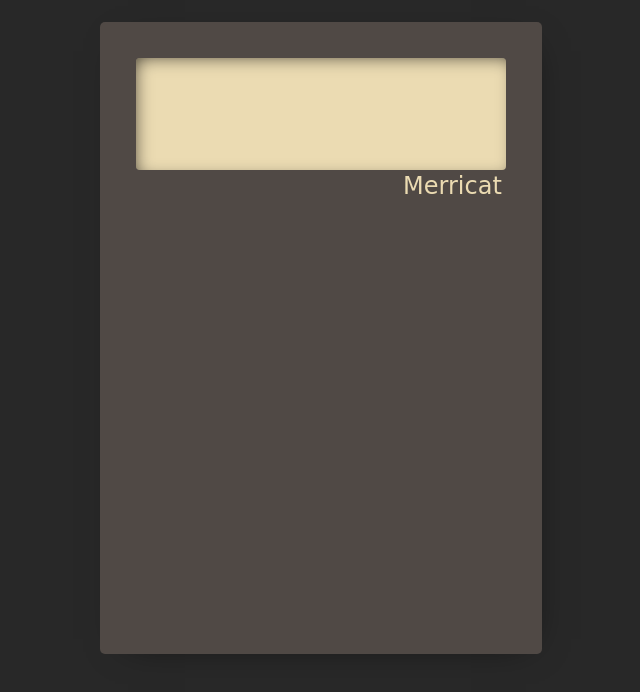
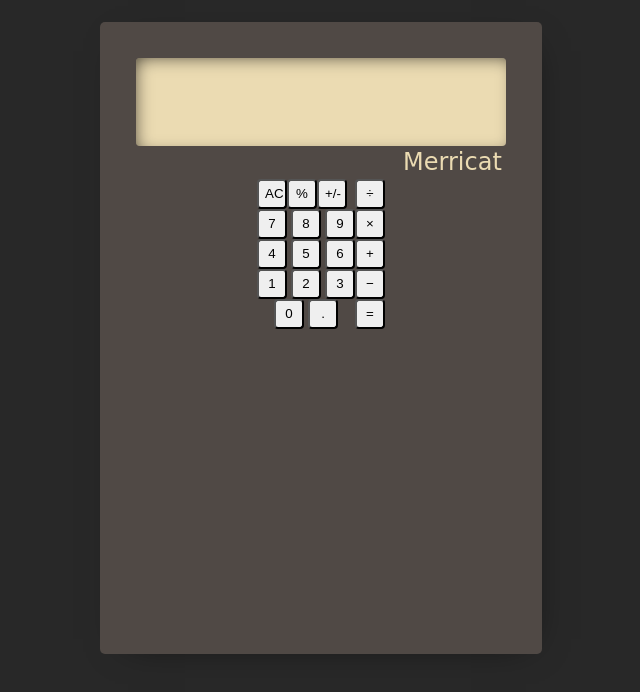
Before and after one commit to merricatbw/calculator, a plain HTML site: page index.html in a window 1280 px wide. Shown: the part 98-790 px from the top of the page, without its empty margins (319-959 px from the left). Drawn offline with Linux system fonts and the light colour scheme; a web font is replaced by a local one.

Commit message:
Add buttons

```diff
--- a/index.css
+++ b/index.css
@@ -71,3 +71,30 @@ h1 {
     color: var(--fg-color);
     text-decoration: none;
 }
+
+.keypad {
+    display: flex;
+    flex-direction: row;
+    height: 100%;
+}
+
+.input {
+    display: flex;
+    flex-direction: column;
+}
+
+.operations {
+    display: flex;
+    flex-direction: column;
+}
+
+
+.functions {
+    display:flex;
+}
+
+.btn {
+    border-radius: 4px;
+    width: 30px;
+    height: 30px;
+}
--- a/index.html
+++ b/index.html
@@ -1,5 +1,6 @@
 <!DOCTYPE html>
 <html lang="en">
+
 <head>
     <meta charset="UTF-8">
     <meta http-equiv="X-UA-Compatible" content="IE=edge">
@@ -8,6 +9,7 @@
     <link href="index.css" rel="stylesheet" type="text/css" />
     <title>Calculator</title>
 </head>
+
 <body>
     <h1>Calculator</h1>
     <div class="container">
@@ -19,9 +21,44 @@
                 <a href="https://www.github.com/merricatbw">Merricat</a>
             </div>
             <div class="keypad">
-
+                <div class="input">
+                    <div class="functions">
+                        <button class="btn">AC</button>
+                        <button class="btn">%</button>
+                        <button class="btn">+/-</button>
+                    </div>
+                    <div class="numbers">
+                        <div>
+                            <button class="btn">7</button>
+                            <button class="btn">8</button>
+                            <button class="btn">9</button>
+                        </div>
+                        <div>
+                            <button class="btn">4</button>
+                            <button class="btn">5</button>
+                            <button class="btn">6</button>
+                        </div>
+                        <div>
+                            <button class="btn">1</button>
+                            <button class="btn">2</button>
+                            <button class="btn">3</button>
+                        </div>
+                        <div>
+                            <button class="btn">0</button>
+                            <button class="btn">.</button>
+                        </div>
+                    </div>
+                </div>
+                <div class="operations">
+                    <button class="btn">÷</button>
+                    <button class="btn">×</button>
+                    <button class="btn">+</button>
+                    <button class="btn">−</button>
+                    <button class="btn">=</button>
+                </div>
             </div>
         </div>
     </div>
 </body>
+
 </html>
```
